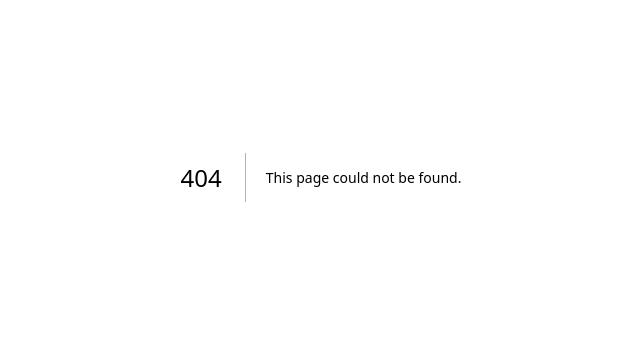
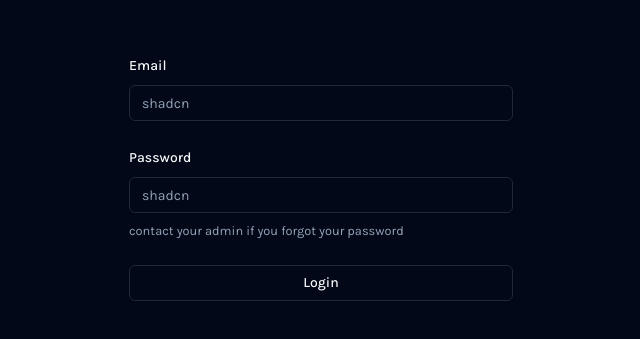
Before and after one commit to Chensokheng/next-supabase-dashboard, a Next.js app: page /auth in a window 1280 px wide. Before the commit this address had no page. Shown: the part 223-562 px from the top of the page, without its empty margins (319-959 px from the left). Built offline with nearby package versions, Linux system fonts and the light colour scheme.

Commit message:
feat: auth page

```diff
--- /dev/null
+++ b/app/auth/components/AuthForm.tsx
@@ -0,0 +1,97 @@
+"use client";
+
+import { zodResolver } from "@hookform/resolvers/zod";
+import { useForm } from "react-hook-form";
+import * as z from "zod";
+
+import { Button } from "@/components/ui/button";
+import {
+	Form,
+	FormControl,
+	FormDescription,
+	FormField,
+	FormItem,
+	FormLabel,
+	FormMessage,
+} from "@/components/ui/form";
+import { Input } from "@/components/ui/input";
+import { toast } from "@/components/ui/use-toast";
+
+const FormSchema = z.object({
+	email: z.string().email(),
+	password: z.string().min(1, { message: "Password can not be empty" }),
+});
+
+export default function AuthForm() {
+	const form = useForm<z.infer<typeof FormSchema>>({
+		resolver: zodResolver(FormSchema),
+		defaultValues: {
+			email: "",
+			password: "",
+		},
+	});
+
+	function onSubmit(data: z.infer<typeof FormSchema>) {
+		toast({
+			title: "You submitted the following values:",
+			description: (
+				<pre className="mt-2 w-[340px] rounded-md bg-slate-950 p-4">
+					<code className="text-white">
+						{JSON.stringify(data, null, 2)}
+					</code>
+				</pre>
+			),
+		});
+	}
+
+	return (
+		<div className="w-96">
+			<Form {...form}>
+				<form
+					onSubmit={form.handleSubmit(onSubmit)}
+					className="w-full space-y-6"
+				>
+					<FormField
+						control={form.control}
+						name="email"
+						render={({ field }) => (
+							<FormItem>
+								<FormLabel>Email</FormLabel>
+								<FormControl>
+									<Input placeholder="shadcn" {...field} />
+								</FormControl>
+
+								<FormMessage />
+							</FormItem>
+						)}
+					/>
+					<FormField
+						control={form.control}
+						name="password"
+						render={({ field }) => (
+							<FormItem>
+								<FormLabel>Password</FormLabel>
+								<FormControl>
+									<Input
+										placeholder="shadcn"
+										{...field}
+										type="password"
+									/>
+								</FormControl>
+								<FormDescription>
+									{
+										"contact your admin if you forgot your password"
+									}
+								</FormDescription>
+								<FormMessage />
+							</FormItem>
+						)}
+					/>
+					<Button type="submit" variant="outline" className="w-full">
+						Login
+					</Button>
+				</form>
+			</Form>
+		</div>
+	);
+}
--- /dev/null
+++ b/app/auth/page.tsx
@@ -0,0 +1,10 @@
+import React from "react";
+import AuthForm from "./components/AuthForm";
+
+export default function page() {
+	return (
+		<div className="flex items-center justify-center h-screen">
+			<AuthForm />
+		</div>
+	);
+}
--- a/app/layout.tsx
+++ b/app/layout.tsx
@@ -2,6 +2,7 @@ import type { Metadata } from "next";
 import { Karla } from "next/font/google";
 import "./globals.css";
 import { ThemeProvider } from "@/components/theme-provider";
+import { Toaster } from "@/components/ui/toaster";
 
 const inter = Karla({ subsets: ["latin"] });
 
@@ -25,6 +26,7 @@ export default function RootLayout({
 					disableTransitionOnChange
 				>
 					<main className="">{children}</main>
+					<Toaster />
 				</ThemeProvider>
 			</body>
 		</html>
```
